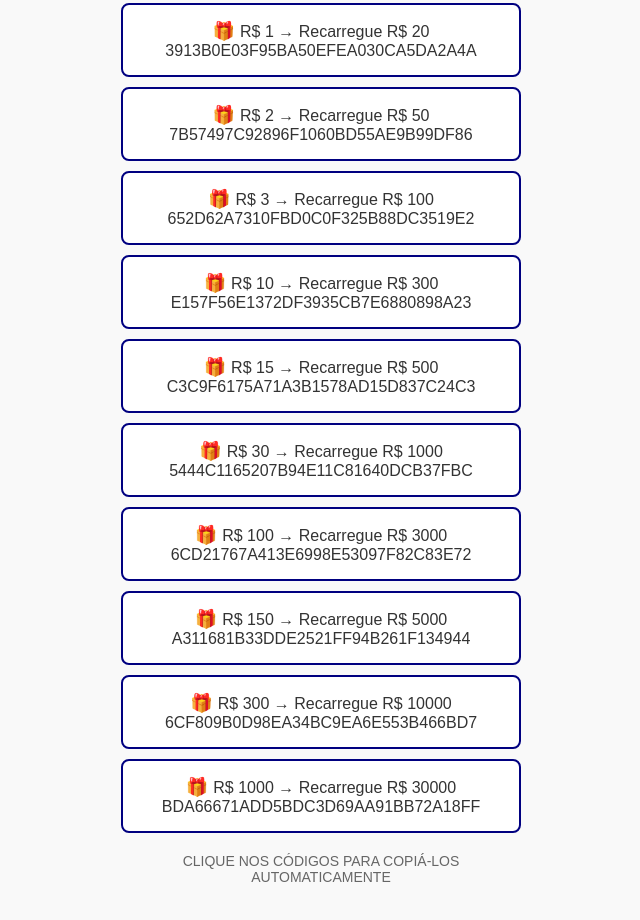
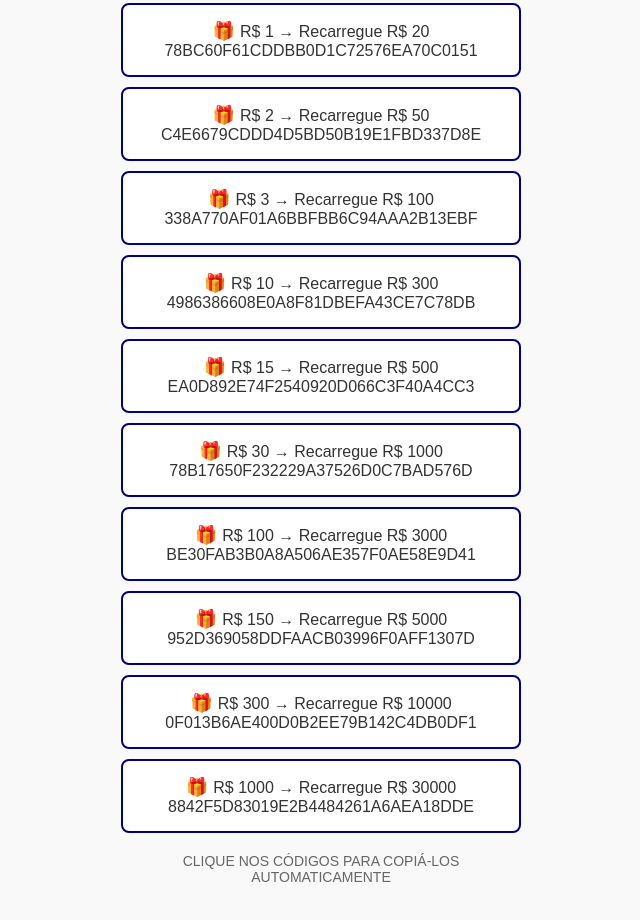
Before and after one commit to hs51gm/555, a plain HTML site: page index.html in a window 1280 px wide. Shown: the part 356-1276 px from the top of the page, without its empty margins (319-959 px from the left). Drawn offline with Linux system fonts and the light colour scheme.

Commit message:
Add files via upload

```diff
--- a/index.html
+++ b/index.html
@@ -96,45 +96,45 @@
   <h3>CLIQUE NOS CÓDIGOS PARA COPIÁ-LOS AUTOMATICAMENTE</h3>
 
   <!-- Code Items -->
-  <div class="code-item" onclick="copyToClipboard('3913B0E03F95BA50EFEA030CA5DA2A4A')">
+  <div class="code-item" onclick="copyToClipboard('78BC60F61CDDBB0D1C72576EA70C0151')">
     <span class="gift-icon">🎁</span>R$ 1 → Recarregue R$ 20<br>
-    3913B0E03F95BA50EFEA030CA5DA2A4A
+    78BC60F61CDDBB0D1C72576EA70C0151
   </div>
-  <div class="code-item" onclick="copyToClipboard('7B57497C92896F1060BD55AE9B99DF86')">
+  <div class="code-item" onclick="copyToClipboard('C4E6679CDDD4D5BD50B19E1FBD337D8E')">
     <span class="gift-icon">🎁</span>R$ 2 → Recarregue R$ 50<br>
-    7B57497C92896F1060BD55AE9B99DF86
+    C4E6679CDDD4D5BD50B19E1FBD337D8E
   </div>
-  <div class="code-item" onclick="copyToClipboard('652D62A7310FBD0C0F325B88DC3519E2')">
+  <div class="code-item" onclick="copyToClipboard('338A770AF01A6BBFBB6C94AAA2B13EBF')">
     <span class="gift-icon">🎁</span>R$ 3 → Recarregue R$ 100<br>
-    652D62A7310FBD0C0F325B88DC3519E2
+    338A770AF01A6BBFBB6C94AAA2B13EBF
   </div>
-  <div class="code-item" onclick="copyToClipboard('E157F56E1372DF3935CB7E6880898A23')">
+  <div class="code-item" onclick="copyToClipboard('4986386608E0A8F81DBEFA43CE7C78DB')">
     <span class="gift-icon">🎁</span>R$ 10 → Recarregue R$ 300<br>
-    E157F56E1372DF3935CB7E6880898A23
+    4986386608E0A8F81DBEFA43CE7C78DB
   </div>
-  <div class="code-item" onclick="copyToClipboard('C3C9F6175A71A3B1578AD15D837C24C3')">
+  <div class="code-item" onclick="copyToClipboard('EA0D892E74F2540920D066C3F40A4CC3')">
     <span class="gift-icon">🎁</span>R$ 15 → Recarregue R$ 500<br>
-    C3C9F6175A71A3B1578AD15D837C24C3
+    EA0D892E74F2540920D066C3F40A4CC3
   </div>
-  <div class="code-item" onclick="copyToClipboard('5444C1165207B94E11C81640DCB37FBC')">
+  <div class="code-item" onclick="copyToClipboard('78B17650F232229A37526D0C7BAD576D')">
     <span class="gift-icon">🎁</span>R$ 30 → Recarregue R$ 1000<br>
-    5444C1165207B94E11C81640DCB37FBC
+    78B17650F232229A37526D0C7BAD576D
   </div>
-  <div class="code-item" onclick="copyToClipboard('6CD21767A413E6998E53097F82C83E72')">
+  <div class="code-item" onclick="copyToClipboard('BE30FAB3B0A8A506AE357F0AE58E9D41')">
     <span class="gift-icon">🎁</span>R$ 100 → Recarregue R$ 3000<br>
-    6CD21767A413E6998E53097F82C83E72
+    BE30FAB3B0A8A506AE357F0AE58E9D41
   </div>
-  <div class="code-item" onclick="copyToClipboard('A311681B33DDE2521FF94B261F134944')">
+  <div class="code-item" onclick="copyToClipboard('952D369058DDFAACB03996F0AFF1307D')">
     <span class="gift-icon">🎁</span>R$ 150 → Recarregue R$ 5000<br>
-    A311681B33DDE2521FF94B261F134944
+    952D369058DDFAACB03996F0AFF1307D
   </div>
-  <div class="code-item" onclick="copyToClipboard('6CF809B0D98EA34BC9EA6E553B466BD7')">
+  <div class="code-item" onclick="copyToClipboard('0F013B6AE400D0B2EE79B142C4DB0DF1')">
     <span class="gift-icon">🎁</span>R$ 300 → Recarregue R$ 10000<br>
-    6CF809B0D98EA34BC9EA6E553B466BD7
+    0F013B6AE400D0B2EE79B142C4DB0DF1
   </div>
-  <div class="code-item" onclick="copyToClipboard('BDA66671ADD5BDC3D69AA91BB72A18FF')">
+  <div class="code-item" onclick="copyToClipboard('8842F5D83019E2B4484261A6AEA18DDE')">
     <span class="gift-icon">🎁</span>R$ 1000 → Recarregue R$ 30000<br>
-    BDA66671ADD5BDC3D69AA91BB72A18FF
+    8842F5D83019E2B4484261A6AEA18DDE
   </div>
 
   <div class="note">
```
